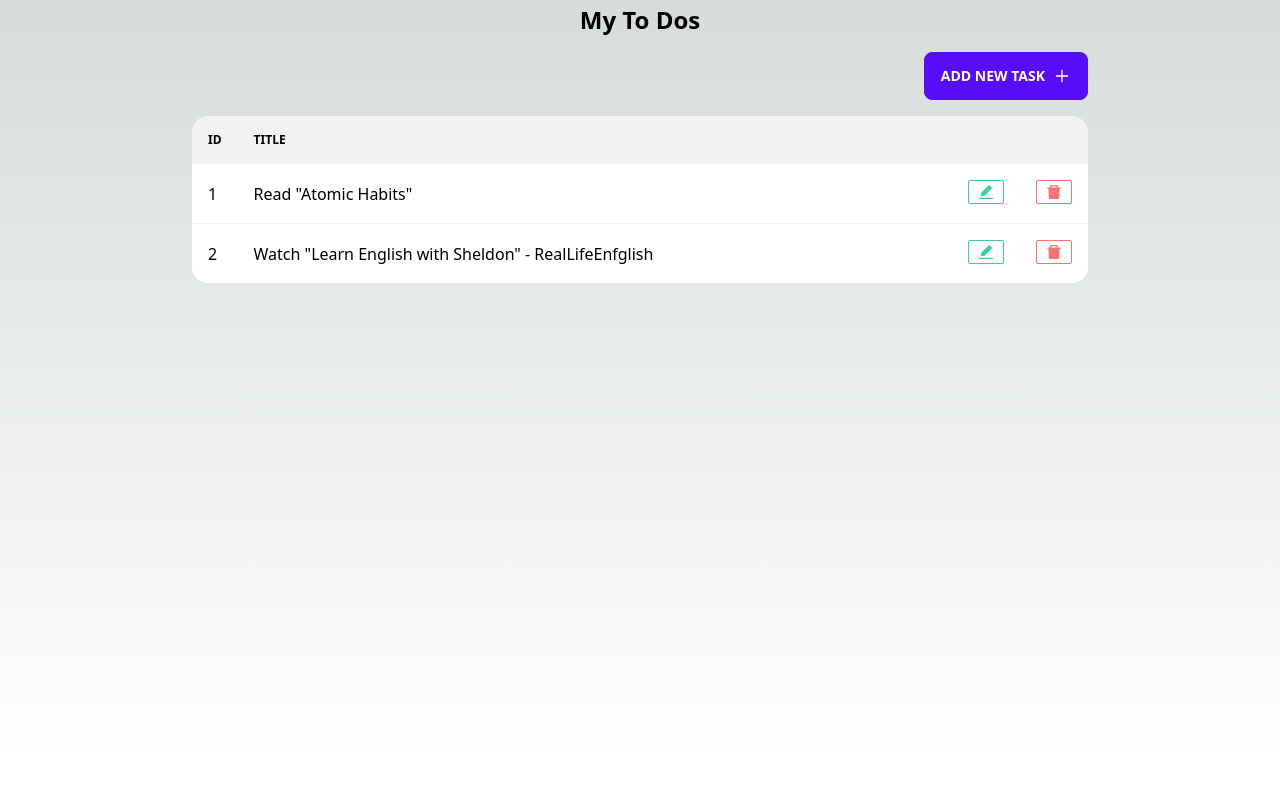
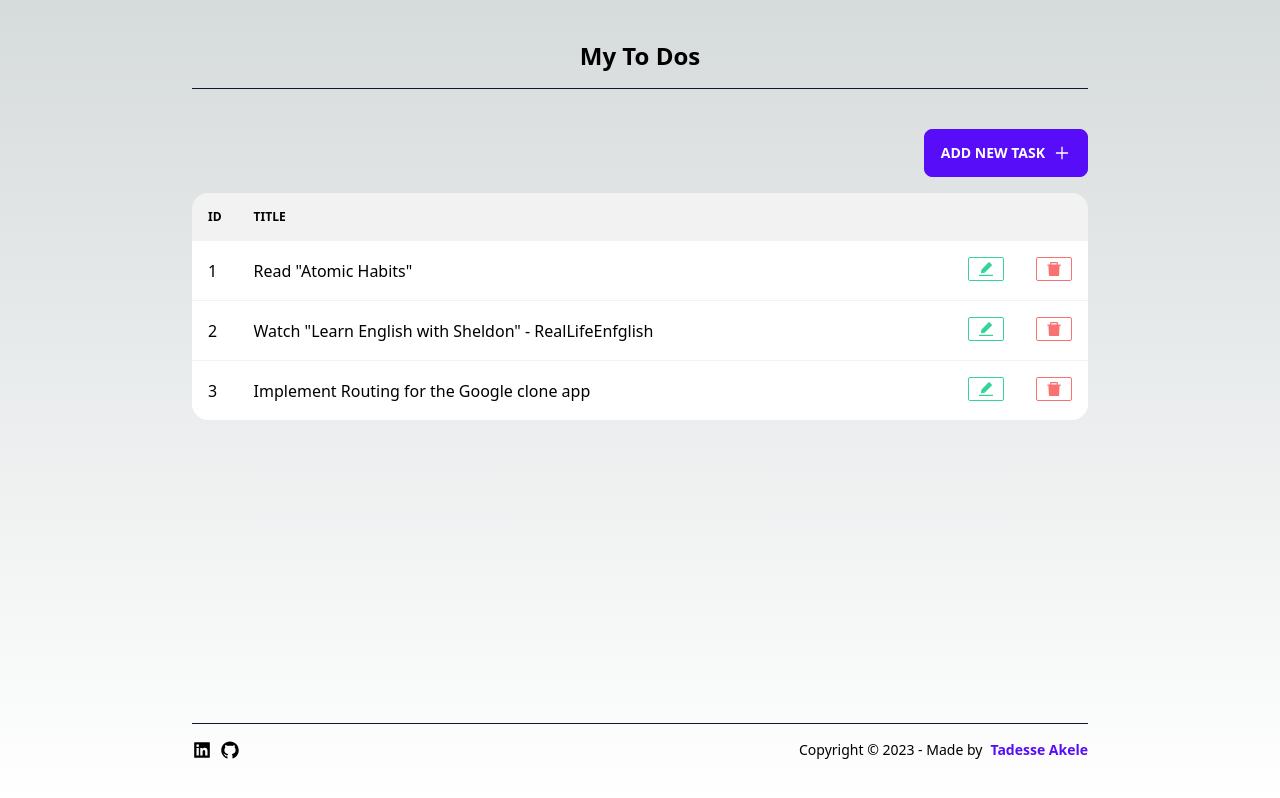
Before and after one commit to tad27/next-13-todo, a Next.js app: page / in a window 1280 px wide. Built offline with nearby package versions, Linux system fonts and the light colour scheme; data requests are answered from the project's data file.

Commit message:
Add "Footer" Component

```diff
--- /dev/null
+++ b/src/app/components/Footer.jsx
@@ -0,0 +1,37 @@
+import React from "react";
+import { AiFillGithub, AiFillLinkedin } from "react-icons/ai";
+
+function Footer() {
+  return (
+    <footer className="footer flex justify-between items-center max-w-4xl mx-auto border-t pt-4 border-slate-900">
+      <div className="flex gap-2">
+        <a
+          className="hover:scale-105 transition-transform"
+          href="https://www.linkedin.com/in/tadesse-akele-51314126b/"
+          target="_blank"
+        >
+          <AiFillLinkedin size={20} />
+        </a>
+        <a
+          className="hover:scale-105 transition-transform"
+          href="https://github.com/tad27"
+          target="_blank"
+        >
+          <AiFillGithub size={20} />
+        </a>
+      </div>
+      <p className="flex">
+        <span>Copyright © 2023 - Made by </span>
+        <a
+          className="hover:underline underline-offset-4 text-primary font-bold"
+          href="https://tadesse.vercel.app"
+          target="_blank"
+        >
+          Tadesse Akele
+        </a>
+      </p>
+    </footer>
+  );
+}
+
+export default Footer;
--- a/src/app/layout.js
+++ b/src/app/layout.js
@@ -1,3 +1,4 @@
+import Footer from "./components/Footer";
 import "./globals.css";
 
 export const metadata = {
@@ -8,10 +9,11 @@ export const metadata = {
 export default function RootLayout({ children }) {
   return (
     <html lang="en">
-      <body className="p-1">
-        <main className="min-h-[750px]">
+      <body className="p-10 flex flex-col h-screen">
+        <main className="flex-grow">
           <div className="max-w-4xl mx-auto">{children}</div>
         </main>
+        <Footer />
       </body>
     </html>
   );
--- a/src/app/page.js
+++ b/src/app/page.js
@@ -5,6 +5,7 @@ export default function Home() {
   return (
     <section>
       <h1 className="text-2xl text-center font-bold">My To Dos</h1>
+      <hr className="my-4 mb-10 border-slate-900" />
       <AddTask />
       <TaskList />
     </section>
--- a/src/data/db.json
+++ b/src/data/db.json
@@ -7,6 +7,10 @@
     {
       "id": "648d4caa-6188-4a37-ad25-a56ed300b99b",
       "title": "Watch \"Learn English with Sheldon\" - RealLifeEnfglish"
+    },
+    {
+      "id": "46200117-079b-45c0-b5e0-bd909be1ece5",
+      "title": "Implement Routing for the Google clone app"
     }
   ]
 }
```
